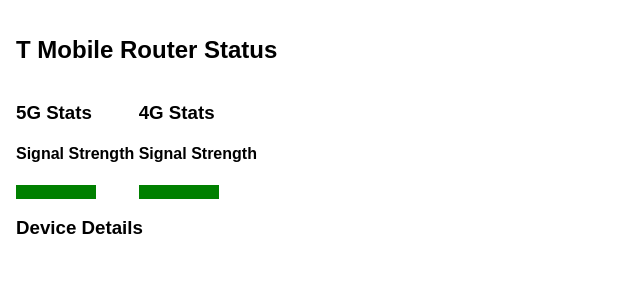
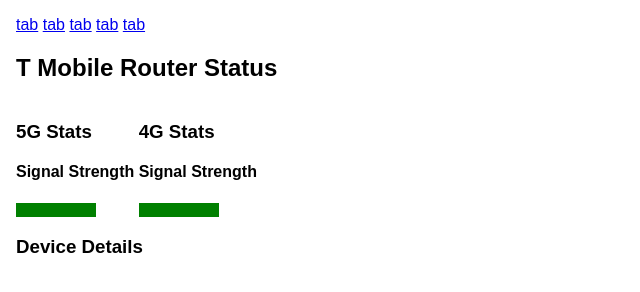
Before and after one commit to jeremiahlangner/tmr, a website: page src/index.html in a window 1280 px wide. Shown: the whole page, without its empty margins (0-640 px from the left). Drawn offline with nearby package versions, Linux system fonts and the light colour scheme; files that its build step writes are made by us from their sources; no server answers; files whose address does not match are found by name.

Commit message:
start adding structure for tabs

```diff
--- a/src/index.html
+++ b/src/index.html
@@ -30,6 +30,13 @@
 
 <body>
   <div class="container">
+    <div class="tabs">
+      <a href="#" class="tab">tab</a>
+      <a href="#" class="tab">tab</a>
+      <a href="#" class="tab">tab</a>
+      <a href="#" class="tab">tab</a>
+      <a href="#" class="tab">tab</a>
+    </div>
 <h2>T Mobile Router Status</h2>
 <div class="signal-type">
   <h3>5G Stats</h3>
--- a/src/tmr.ts
+++ b/src/tmr.ts
@@ -11,7 +11,7 @@
   _deviceDetails = {};
 
   constructor(interval: number) {
-    this.render();
+    this.refreshStats();
     this._updateInterval = setInterval(this.refreshStats.bind(this), interval);
   }
 
```
Also changed, not shown: build/index.html, build/tmr.js.
